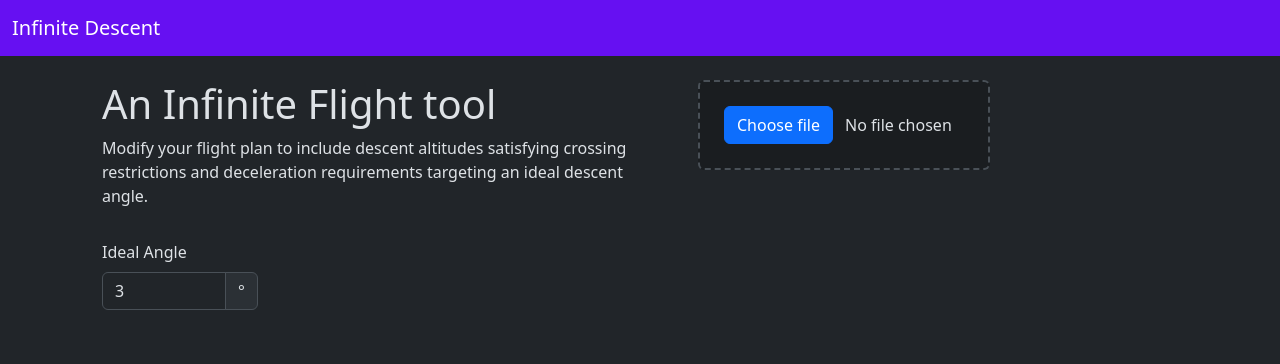
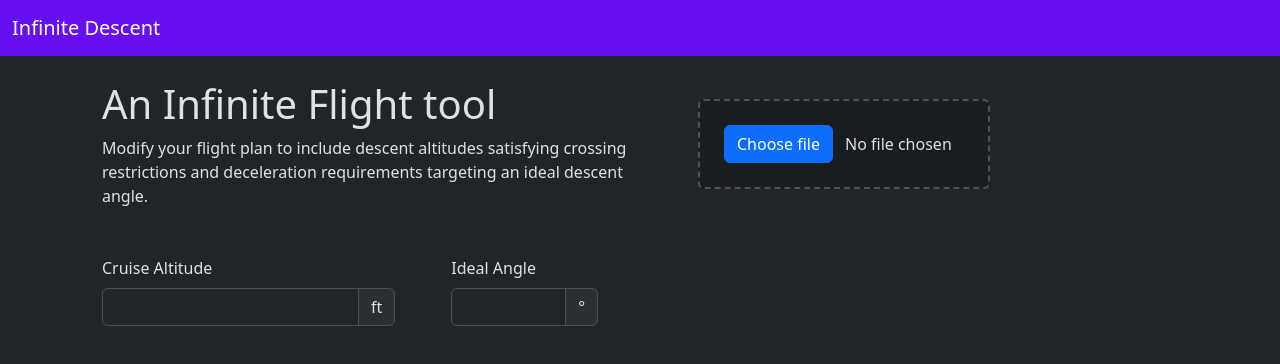
Before and after one commit to AlexNine-99/infinite-descent, a Vue app: page / in a window 1280 px wide. Shown: the top 364 px of the page. Built offline with nearby package versions, Linux system fonts and the light colour scheme.

Commit message:
extract numeric input logic

```diff
--- a/src/App.vue
+++ b/src/App.vue
@@ -1,6 +1,6 @@
 <script setup lang="ts">
 import FileUploader from '@/components/FileUploader.vue'
-import AngleSelector from '@/components/AngleSelector.vue'
+import InputNumber from './components/InputNumber.vue'
 </script>
 
 <template>
@@ -10,7 +10,7 @@
   </div>
 </nav>
 <div class="container py-4 px-3 mx-auto">
-  <div class="row row-cols-auto mb-3">
+  <div class="row row-cols-auto align-items-center mb-3">
     <div class="col mx-3 mb-3">
       <div style="max-width: 540px">
         <h1>An Infinite Flight tool</h1>
@@ -26,8 +26,28 @@
     </div>
   </div>
   <div class="row row-cols-auto">
-    <div class="col mx-3 mb-3">
-      <AngleSelector />
+    <div class="col m-3">
+      <label class="form-label">Cruise Altitude</label>
+      <div class="input-group">
+        <InputNumber
+          :min="0"
+          :step="100"
+        />
+        <span class="input-group-text">ft</span>
+      </div>
+    </div>
+    <div class="col m-3">
+      <label class="form-label">Ideal Angle</label>
+      <div class="input-group">
+        <InputNumber
+          :min="0"
+          :max="90"
+          :step="100"
+          :exclusive-min="true"
+          :exclusive-max="true"
+        />
+        <span class="input-group-text">&deg;</span>
+      </div>
     </div>
   </div>
 </div>
--- a/src/components/AngleSelector.vue
+++ /dev/null
@@ -1,33 +0,0 @@
-<script setup lang="ts">
-import type { InputElmEvent } from '@/util/types'
-import { ref } from 'vue'
-
-const angle = ref(3)
-
-function handleInput(ev: InputElmEvent): void {
-  const val = ev.target.valueAsNumber
-  if (isNaN(val)) {
-    return // should just mean it was left blank
-  }
-  if (val > 0 && val < 90) {
-    angle.value = val
-  }
-  ev.target.value = angle.value.toString()
-}
-</script>
-
-<template>
-<label class="form-label">Ideal Angle</label>
-<div class="input-group">
-  <input
-    type="number"
-    value="3"
-    min="0"
-    max="90"
-    step=".5"
-    class="form-control"
-    @input="(ev) => handleInput(ev as unknown as InputElmEvent)"
-  >
-  <span class="input-group-text">&deg;</span>
-</div>
-</template>
--- a/src/components/FileDropzone.vue
+++ b/src/components/FileDropzone.vue
@@ -2,10 +2,14 @@
 import { ref } from 'vue'
 import { useFileValidation } from '../composables/useFileValidation'
 
-const props = defineProps<{
+defineProps<{
   fileValidation: ReturnType<typeof useFileValidation>
 }>()
-const { handleFileList } = props.fileValidation
+
+const emit = defineEmits<{
+  drop: [files: FileList]
+}>()
+
 const dragging = ref(false)
 
 function handleDrop(ev: DragEvent): void {
@@ -13,7 +17,7 @@
   if (!ev.dataTransfer) {
     return
   }
-  handleFileList(ev.dataTransfer.files)
+  emit('drop', ev.dataTransfer.files)
 }
 
 // prevent browser from opening dropped files
--- a/src/components/FileUploader.vue
+++ b/src/components/FileUploader.vue
@@ -27,7 +27,10 @@
 </script>
 
 <template>
-<FileDropzone :file-validation="fileValidation">
+<FileDropzone
+  :file-validation="fileValidation"
+  @drop="(files) => fileValidation.handleFileList(files)"
+>
   <input
     ref="input"
     type="file"
--- /dev/null
+++ b/src/components/InputNumber.vue
@@ -0,0 +1,58 @@
+<script setup lang="ts">
+import type { InputElmEvent } from '@/util/types'
+import { ref } from 'vue'
+
+interface Props {
+  min?: number
+  max?: number
+  defaultVal?: number
+  step?: number
+  exclusiveMin?: boolean
+  exclusiveMax?: boolean
+}
+
+const {
+  min,
+  max,
+  defaultVal,
+  step,
+  exclusiveMin = false,
+  exclusiveMax = false
+}
+  = defineProps<Props>()
+
+const num = ref(defaultVal)
+
+function handleInput(ev: InputElmEvent): void {
+  const val = ev.target.valueAsNumber
+  if (isNaN(val)) {
+    return // no need to
+  }
+  maybeUpdateNum(val)
+  if (num.value) {
+    ev.target.value = num.value.toString()
+  }
+}
+
+function maybeUpdateNum(val: number): void {
+  if (min && (exclusiveMin ? val <= min : val < min)) {
+    return
+  }
+  if (max && (exclusiveMax ? val >= max : val > max)) {
+    return
+  }
+  num.value = val
+}
+</script>
+
+<template>
+<input
+  class="form-control"
+  type="number"
+  :value="defaultVal"
+  :min="min"
+  :max="max"
+  :step="step"
+  @input="(ev) => handleInput(ev as unknown as InputElmEvent)"
+>
+</template>
```
